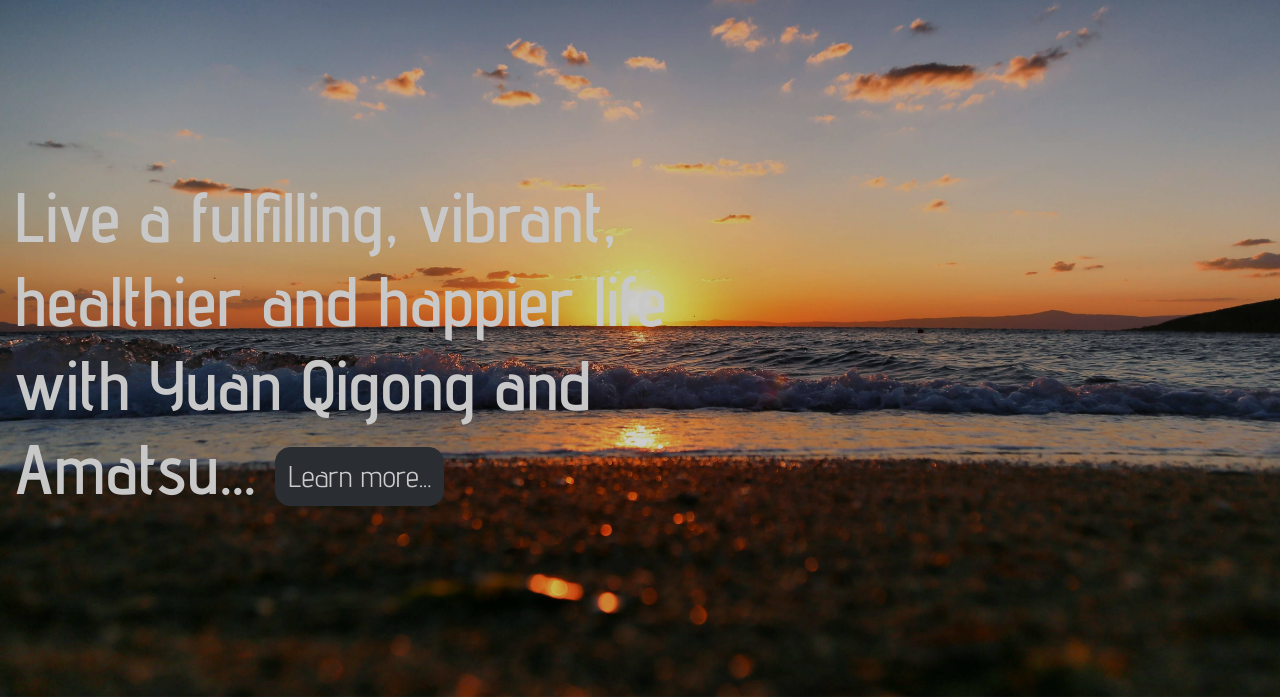
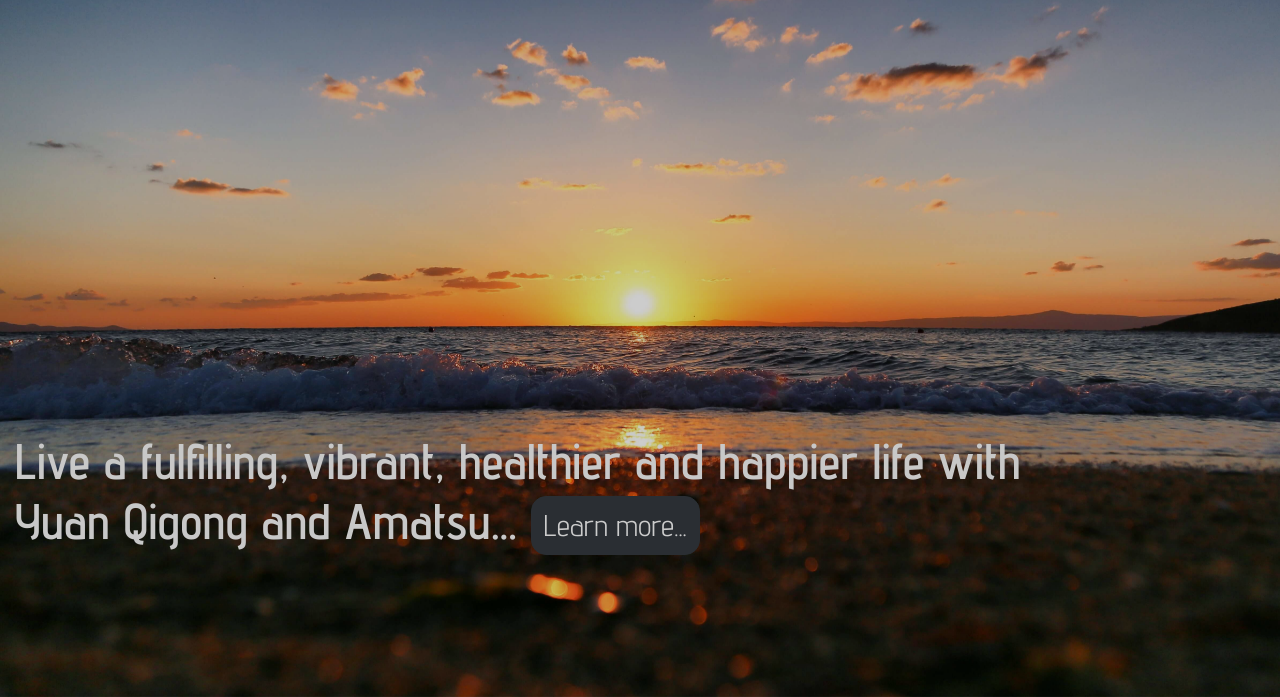
Before and after one commit to rainerpue/practitioner_website, a plain HTML site: page index.html in a window 1280 px wide. Shown: the part 103-800 px from the top of the page. Drawn offline with nearby package versions, Linux system fonts and the light colour scheme.

Commit message:
corrected padding of attention text

```diff
--- a/assets/css/style.css
+++ b/assets/css/style.css
@@ -1,7 +1,6 @@
 @import url('https://fonts.googleapis.com/css?family=Advent+Pro:100,200,300,400,500,600,700|Quicksand:300,400,500,700|Poppins:100,200,300,400,500,600,700,800');
 
-body {
-   }
+body {}
 
 /*-----------------------------------------Colour */
 
@@ -104,6 +103,8 @@ body {
     font-family: "Advent Pro", sans-serif;
     font-size: 40px;
     font-weight: 600;
+    padding-left: 15px;
+    padding-top: 300px;
 }
 
 /*-----------------------------------------media queries */
@@ -118,8 +119,14 @@ body {
 
 @media (min-width: 768px) {
     .attention {
-        padding-left: 15px;
         width: 60%;
-        font-size: 70px;
+        font-size: 50px;
     }
 }
+
+@media (min-width: 992px) {
+    .attention {
+        width: 80%;
+        font-size: 50px;
+    }
+}
```
Also changed, not shown: .c9/metadata/environment/assets/css/style.css, .c9/metadata/environment/index.html, 1 other file. Lines whose indentation alone changed are shown as unchanged.
